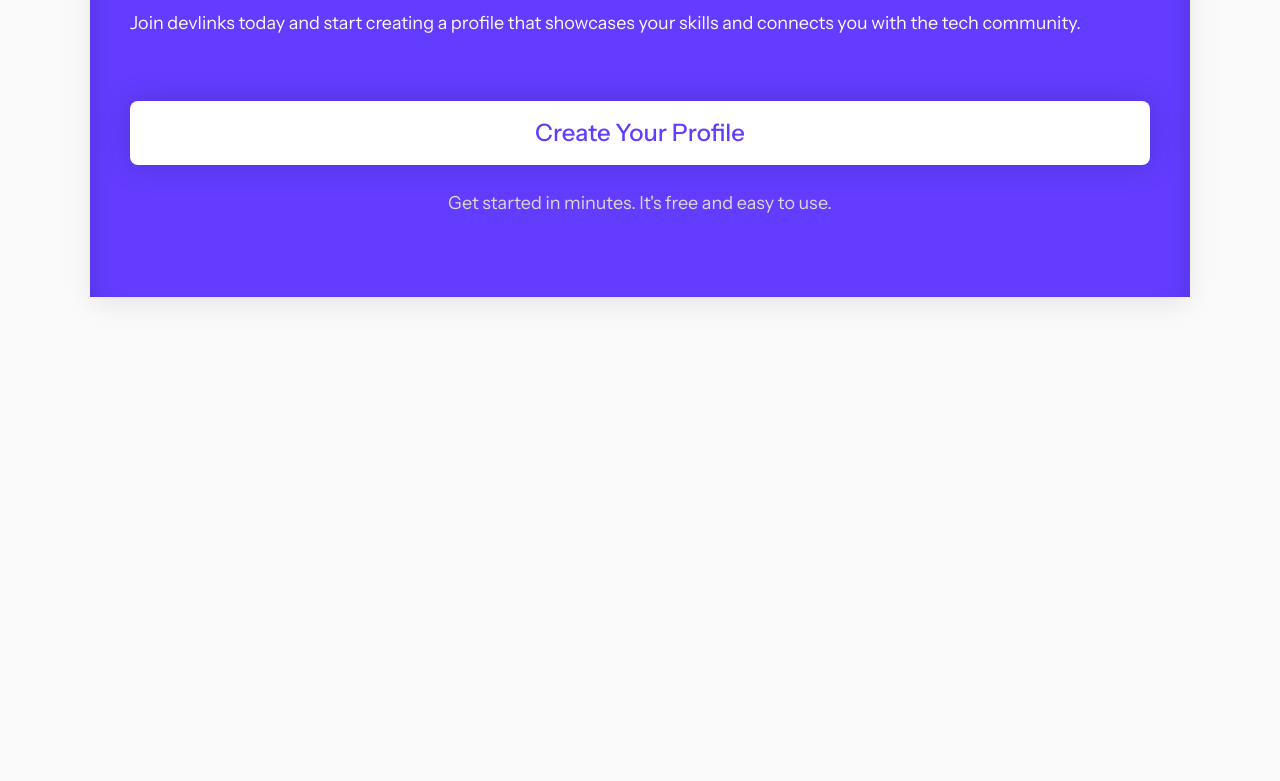
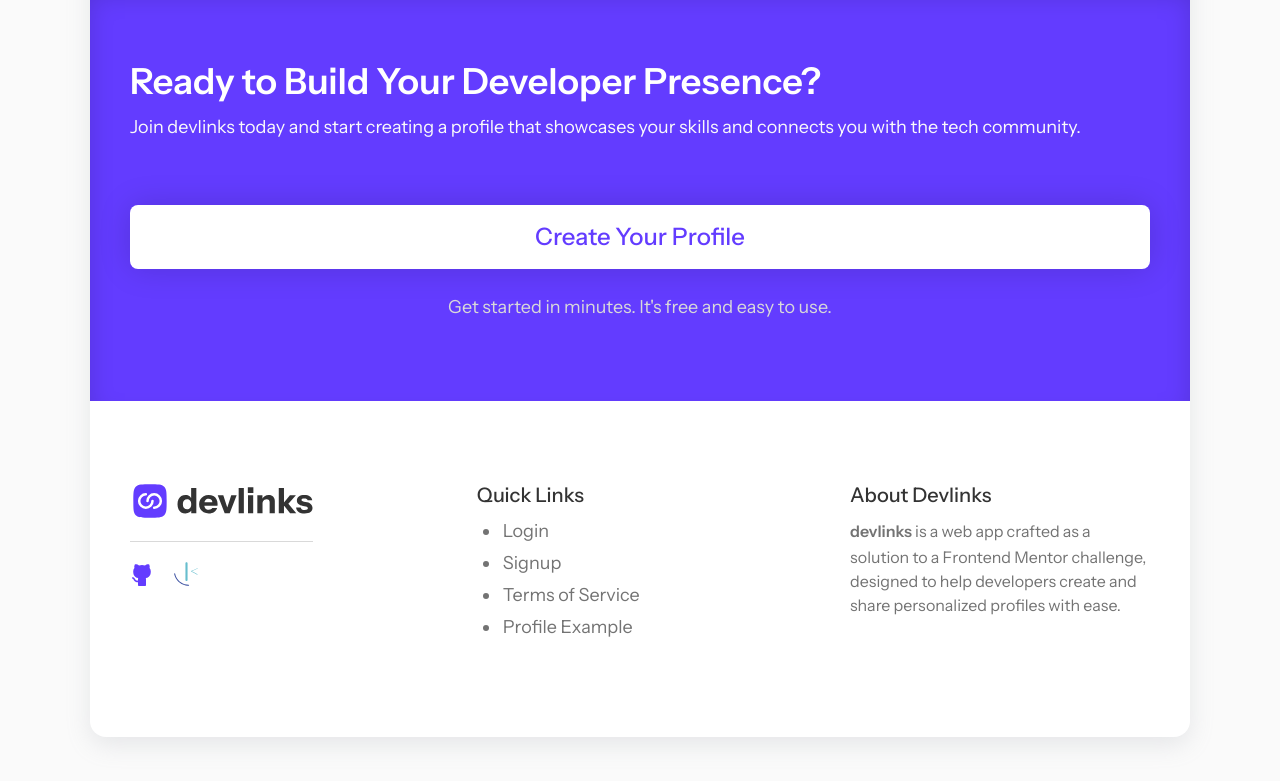
Before and after one commit to ionStici/devlinks, a Next.js app: page / in a window 1280 px wide. Shown: the part 2700-3481 px from the top of the page. Before the commit the page ends 3037 px from the top, so only its background shows below. Built offline with nearby package versions, Linux system fonts and the light colour scheme.

Commit message:
Add footer section & Finish home page

```diff
--- a/src/app/_components/CtaSection.js
+++ b/src/app/_components/CtaSection.js
@@ -18,7 +18,7 @@
       </Link>
 
       <p className="text-borders text-center md:text-lg">
-        Get started in minutes. It's free and easy to use.
+        Get started in minutes. It&apos;s free and easy to use.
       </p>
     </section>
   );
--- a/src/app/_components/FeaturesSection.js
+++ b/src/app/_components/FeaturesSection.js
@@ -14,7 +14,7 @@
         <h2 className="text-3xl font-bold md:text-4xl">How devlinks Works</h2>
       </div>
 
-      <div className="flex flex-col gap-28">
+      <div className="flex flex-col gap-36 md:gap-30">
         <Feature
           num="01"
           title="Build a Profile That Showcases Your Skills"
--- /dev/null
+++ b/src/app/_components/Footer.js
@@ -0,0 +1,56 @@
+"use client";
+
+import Logo from "@/ui/Logo";
+import Link from "next/link";
+import FooterIcons from "./FooterIcons";
+
+export default function Footer() {
+  return (
+    <footer className="px-6 py-24 sm:pt-20 lg:pt-22 md:px-10 lg:flex lg:justify-between">
+      <div className="flex items-center gap-5 mb-20 lg:mb-0 lg:flex-col lg:items-start">
+        <Link
+          className="border-r border-borders pr-5 lg:border-r-0 lg:border-b lg:pr-0 lg:pb-5 transition focus:outline-none focus:scale-105 hover:scale-105"
+          href="#home"
+        >
+          <Logo size="large" />
+        </Link>
+        <FooterIcons />
+      </div>
+
+      <div className="sm:flex sm:justify-between lg:w-[66%]">
+        <div className="mb-20 sm:mb-0">
+          <p className="text-xl font-medium mb-2">Quick Links</p>
+          <ul className="text-lg text-grey pl-6 list-disc marker:text-grey space-y-1">
+            {[
+              { title: "Login", href: "/auth/login" },
+              { title: "Signup", href: "/auth/signup" },
+              { title: "Terms of Service", href: "/terms" },
+              { title: "Profile Example", href: "/@ionstici" },
+            ].map(({ title, href }) => {
+              return (
+                <li key={title}>
+                  <Link
+                    className="border-b border-transparent px-[2px] pb-[1px] transition hover:border-purple hover:text-purple focus:outline-none focus:border-purple focus:text-purple"
+                    href={href}
+                  >
+                    {title}
+                  </Link>
+                </li>
+              );
+            })}
+          </ul>
+        </div>
+
+        <div className="max-w-[410px] sm:max-w-[350px] md:max-w-[405px] lg:max-w-[300px]">
+          <p className="text-xl font-medium mb-2">About Devlinks</p>
+          <p className="text-grey">
+            <span className="font-semibold leading-7">devlinks </span>
+            is a web app crafted as a solution to a Frontend Mentor challenge,
+            designed to help developers create and share personalized profiles
+            with ease.
+          </p>
+        </div>
+      </div>
+    </footer>
+  );
+}
--- /dev/null
+++ b/src/app/_components/FooterIcons.js
@@ -0,0 +1,35 @@
+"use client";
+
+import { ReactSVG } from "react-svg";
+import Link from "next/link";
+
+export default function FooterIcons() {
+  return (
+    <div className="flex items-center gap-5">
+      <Link
+        className="rounded-full transition focus:outline-none focus:ring-2 focus:ring-purple focus:ring-offset-8 hover:ring-2 hover:ring-purple hover:ring-offset-8"
+        href="https://github.com/ionStici/devlinks"
+      >
+        <ReactSVG
+          className="w-6 h-6 fill-purple"
+          src="/platforms/icon-github.svg"
+          beforeInjection={(svg) => {
+            svg.setAttribute("aria-label", "GitHub Logo");
+          }}
+        />
+      </Link>
+      <Link
+        className="rounded-full transition focus:outline-none focus:ring-2 focus:ring-purple focus:ring-offset-8 hover:ring-2 hover:ring-purple hover:ring-offset-8"
+        href="https://www.frontendmentor.io/challenges/linksharing-app-Fbt7yweGsT"
+      >
+        <ReactSVG
+          className="w-6 h-6"
+          src="/platforms/icon-frontend-mentor-color.svg"
+          beforeInjection={(svg) => {
+            svg.setAttribute("aria-label", "Frontend Mentor Logo");
+          }}
+        />
+      </Link>
+    </div>
+  );
+}
--- a/src/app/layout.js
+++ b/src/app/layout.js
@@ -1,6 +1,6 @@
+import { Analytics } from "@vercel/analytics/react";
 import { Instrument_Sans } from "next/font/google";
 import { Toaster } from "react-hot-toast";
-import { Analytics } from "@vercel/analytics/react";
 import "./globals.css";
 
 const sans = Instrument_Sans({ subsets: ["latin"] });
--- a/src/app/page.js
+++ b/src/app/page.js
@@ -1,16 +1,21 @@
 import CtaSection from "./_components/CtaSection";
 import FeaturesSection from "./_components/FeaturesSection";
+import Footer from "./_components/Footer";
 import HeroSection from "./_components/HeroSection";
 
 export default function page() {
   return (
-    <div className="bg-light_grey md:p-10">
-      <main className="max-w-[1100px] mx-auto bg-white shadow-section rounded-2xl">
+    <div className="bg-light_grey md:px-10 md:py-20">
+      <main
+        id="home"
+        className="max-w-[1100px] mx-auto bg-white shadow-section rounded-2xl"
+      >
         <HeroSection />
         <div aria-hidden="true" className="h-40" />
         <FeaturesSection />
         <div aria-hidden="true" className="h-40" />
         <CtaSection />
+        <Footer />
       </main>
     </div>
   );
```
Also changed, not shown: src/utils/supabase/middleware.js (+4 -4 lines).
